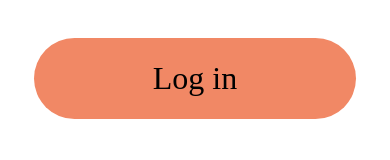
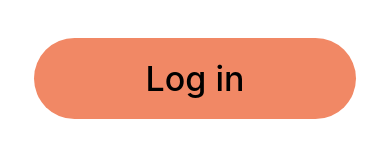
Before and after one commit to MUNYYBY/AppFilmBar, a React Native app: screen / in a window 390 px wide. Shown: the part 919-1079 px from the top of the page. Built offline with nearby package versions, Linux system fonts and the light colour scheme; what react-native, react-native-device-info would draw is missing.

Commit message:
chore: some shared components adjustments

```diff
--- a/src/common/components/customButton/index.tsx
+++ b/src/common/components/customButton/index.tsx
@@ -9,6 +9,7 @@ interface Props {
   buttonText?: any;
   shouldEnable?: boolean;
   loading?: boolean;
+  varient?: 'primary' | 'secondary';
 }
 
 const CustomButton = (props: Props) => {
@@ -18,8 +19,9 @@ const CustomButton = (props: Props) => {
     <TouchableOpacity
       disabled={shouldEnable === false ? true : loading ? true : false}
       onPress={onPress}
+      activeOpacity={0.75}
       style={[
-        styles.btnView,
+        props.varient === 'secondary' ? styles.btnViewSec : styles.btnView,
         shouldEnable === false ? styles.disabledBtnView : {},
         buttonStyle ?? {},
       ]}>
@@ -28,7 +30,7 @@ const CustomButton = (props: Props) => {
       ) : (
         <Text
           style={[
-            styles.btnTxt,
+            props.varient === 'secondary' ? styles.btnTxtSec : styles.btnTxt,
             shouldEnable === false ? styles.disabledBtnTxt : {},
             buttonText ?? {},
           ]}>
--- a/src/common/components/customButton/style.tsx
+++ b/src/common/components/customButton/style.tsx
@@ -7,6 +7,13 @@ import {
 import Colors from '../../styles/Colors';
 
 const styles = StyleSheet.create({
+  btnViewSec: {
+    backgroundColor: Colors.GREEN_COLOR,
+    paddingVertical: scaleSize(5),
+    borderRadius: scaleSize(60),
+    alignItems: 'center',
+    minWidth: scaleSize(100),
+  },
   btnView: {
     backgroundColor: Colors.PRIMARY,
     paddingVertical: scaleSize(15),
@@ -14,11 +21,16 @@ const styles = StyleSheet.create({
     alignItems: 'center',
   },
   btnTxt: {
-    //fontWeight: '500',
     color: Colors.BLACK_COLOR,
+    fontSize: scaleFontSize(17),
+    lineHeight: scaleSizeHeight(19),
+    fontWeight: '500',
+  },
+  btnTxtSec: {
+    color: Colors.WHITE_COLOR,
     fontSize: scaleFontSize(16),
     lineHeight: scaleSizeHeight(19),
-    fontFamily: 'Lato-Regular',
+    fontWeight: '500',
   },
   disabledBtnView: {
     backgroundColor: Colors.CARD_BACKGROUND,
--- a/src/common/components/customHeader/index.tsx
+++ b/src/common/components/customHeader/index.tsx
@@ -1,4 +1,4 @@
-import {View, Text, TouchableOpacity, Image} from 'react-native';
+import {View, Text, TouchableOpacity} from 'react-native';
 import React from 'react';
 import {styles} from './style';
 import {goBack} from '../../utils/NavigatorUtils';
--- a/src/common/hoc/pageSkeleton/index.tsx
+++ b/src/common/hoc/pageSkeleton/index.tsx
@@ -1,4 +1,4 @@
-import {View, Text, SafeAreaView} from 'react-native';
+import {View, SafeAreaView} from 'react-native';
 import React from 'react';
 import styles from './styles';
 import CustomHeader from '../../components/customHeader';
@@ -6,7 +6,7 @@ import CustomHeader from '../../components/customHeader';
 interface Props {
   headerTitle: string;
   leftIconPress?: any;
-  headerRightContent?: any;
+  headerRightContent?: React.ReactNode;
   hasHeader: boolean;
   children: any;
 }
--- a/src/common/styles/Colors.tsx
+++ b/src/common/styles/Colors.tsx
@@ -11,6 +11,7 @@ export const Colors = {
   BLACK_COLOR: '#000000',
   GRAY_COLOR: '#747474',
   LIGHT_GRAY_COLOR: '#B8B8B8',
+  GREEN_COLOR: '#0BCD74',
   LIGHT_GREEN_COLOR: '#1e8c82',
   ORANGE_COLOR: '#ffa500',
   GRAY_TEXT_COLOR: '#757575',
--- a/src/container/Schedule/AddTask/AddTask.tsx
+++ b/src/container/Schedule/AddTask/AddTask.tsx
@@ -1,10 +1,20 @@
 import {View, Text} from 'react-native';
 import React from 'react';
 import PageSkeleton from '../../../common/hoc/pageSkeleton';
+import CustomButton from '../../../common/components/customButton';
 
 export default function AddTask() {
   return (
-    <PageSkeleton hasHeader={true} headerTitle="Schedule task">
+    <PageSkeleton
+      hasHeader={true}
+      headerTitle="Schedule task"
+      headerRightContent={
+        <CustomButton
+          onPress={() => {}}
+          title={'Schedule'}
+          varient="secondary"
+        />
+      }>
       <View>
         <Text>AddTask</Text>
       </View>
```
